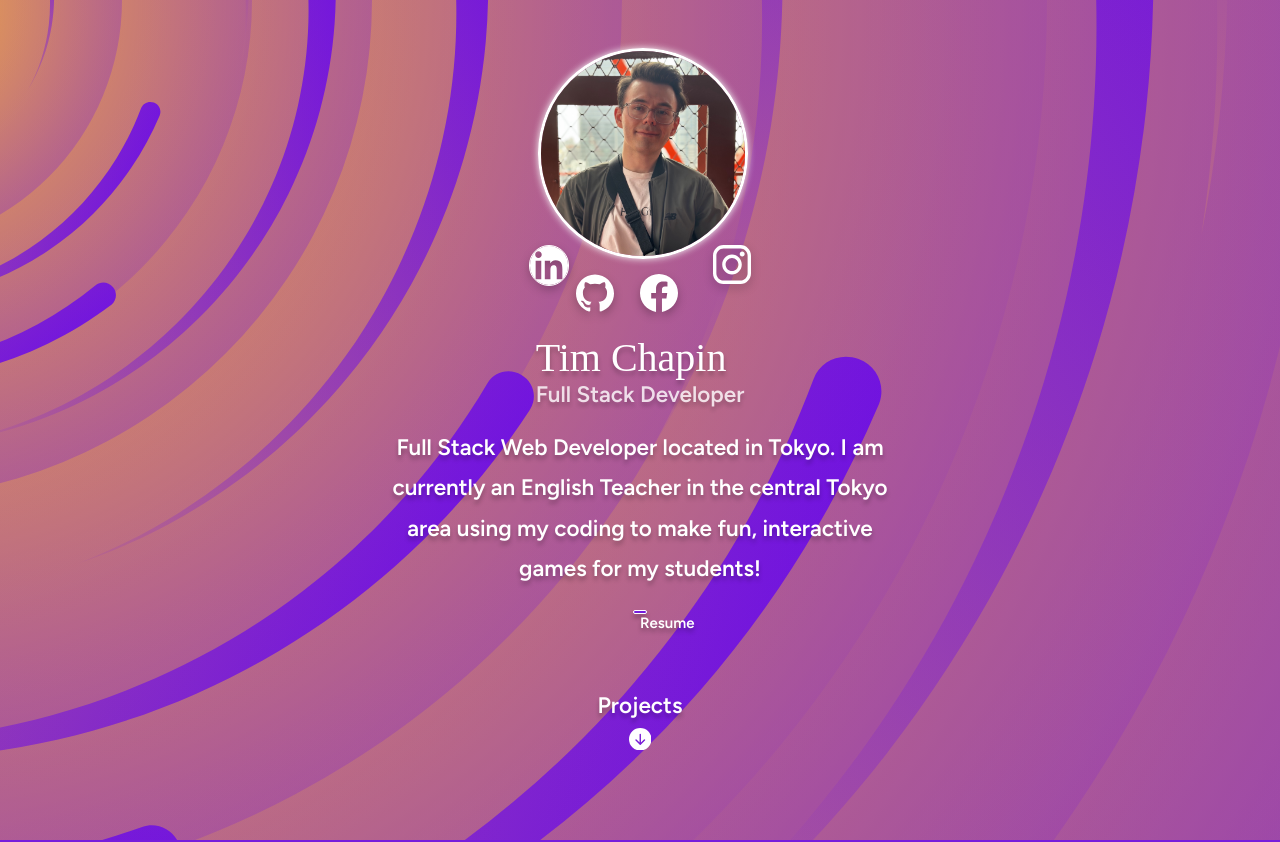
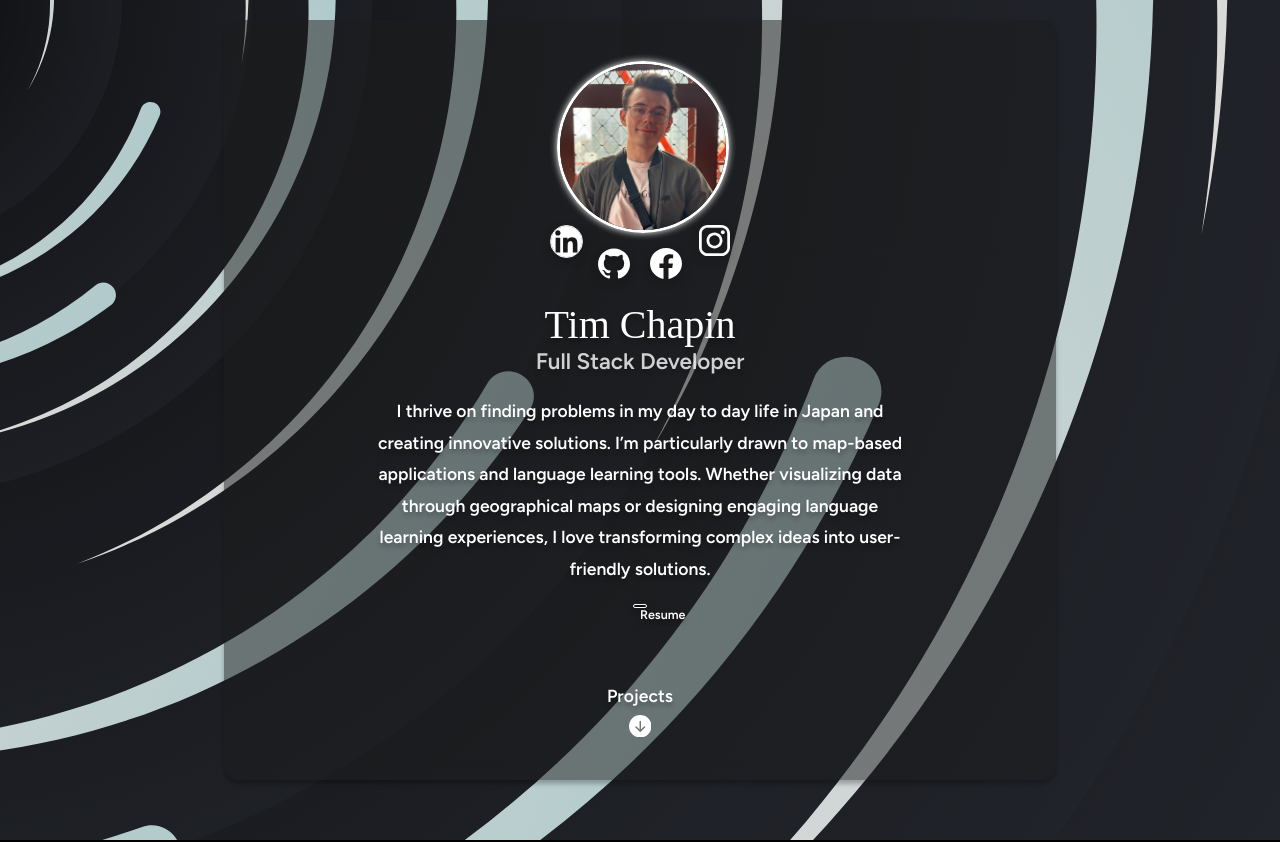
Before and after one commit to timchapin96/portfolio, a React (Vite) app: page / in a window 1280 px wide. Shown: the top 842 px of the page. Built offline with nearby package versions, Linux system fonts and the light colour scheme; a web font is replaced by a local one.

Commit message:
Style corrections for new background

```diff
--- a/src/assets/stylesheets/about_me.scss
+++ b/src/assets/stylesheets/about_me.scss
@@ -18,8 +18,11 @@
   z-index: 1;
 
   .profile {
-    width: inherit;
-    height: 100%;
+    width: 80%;
+    height: 95%;
+    background-color: rgba(29, 29, 29, 0.5);
+    box-shadow: 0 4px 4px rgba(0, 0, 0, 0.25);
+    border-radius: 1.5rem;
     position: relative;
     display: flex;
     justify-content: center;
@@ -36,6 +39,7 @@
 
   .profile-info {
     padding-top: 2rem;
+    text-align: center;
   }
 
   .profile-footer {
@@ -52,7 +56,7 @@
 
   h3 {
     color: white;
-    font-size: var(--font-size-100);
+    font-size: var(--font-size-200);
     opacity: 0.8;
     text-shadow: 0 4px 4px rgba(0, 0, 0, 0.25);
     font-family: 'Figtree', sans-serif;
@@ -75,7 +79,7 @@
     button {
       border: solid 1px white;
       font-size: var(--font-size-500);
-      background-color: rgb(118, 28, 220);
+      background-color: #0A0A0A;
       color: white;
       border-radius: 50px;
       box-shadow: 0 4px 4px rgba(0, 0, 0, 0.25);
@@ -115,10 +119,10 @@
     img:hover {
       cursor: pointer;
       animation: none;
-      box-shadow: 0 9px plum;
+      box-shadow: 0 9px #AAADC4;
     }
     img:active {
-      box-shadow: 0 5px rgb(118, 29, 118);
+      box-shadow: 0 5px #0A0A0A;
       transform: translateY(3px);
     }
   }
@@ -129,6 +133,7 @@
     position: relative;
     display: flex;
     justify-content: space-evenly;
+    text-align: center;
 
     #linkedin,
     #instagram {
@@ -215,7 +220,7 @@
 
     h3,
     p {
-      font-size: 1rem;
+      font-size: var(--font-size-100);
     }
 
     .resume {
@@ -242,6 +247,10 @@
 
 @media screen and (min-width: 900px) and (orientation: landscape) {
   .about-me-card {
+    .profile {
+      width: 65%;
+      height: 95%;
+    }
     h1 {
       font-size: var(--font-size-900);
     }
@@ -251,7 +260,7 @@
     }
 
     p {
-      font-size: var(--font-size-400);
+      font-size: var(--font-size-200);
     }
 
     .resume {
@@ -301,7 +310,7 @@
   }
 
   .summary {
-    width: 40%;
+    width: 65%;
     padding: 2rem 0;
   }
 
@@ -318,7 +327,7 @@
   }
 
   .img-header {
-    width: 20%;
+    width: 25%;
 
     .profile-img {
       padding-bottom: 1vw;
--- a/src/assets/stylesheets/index.scss
+++ b/src/assets/stylesheets/index.scss
@@ -15,7 +15,7 @@
 html {
   height: 100lvh;
   font-size: 62.5%;
-  --font-size-100: 1.5rem;
+  --font-size-100: 1.25rem;
   --font-size-200: 1.75rem;
   --font-size-300: 2rem;
   --font-size-400: 2.25rem;
@@ -34,7 +34,7 @@ body {
     sans-serif;
   -webkit-font-smoothing: antialiased;
   -moz-osx-font-smoothing: grayscale;
-  background-color:  rgb(118, 28, 220);
+  background-color:  rgb(0,0,0);
 }
 
 /* Hide scrollbar for Chrome, Safari and Opera */
--- a/src/assets/stylesheets/projects.scss
+++ b/src/assets/stylesheets/projects.scss
@@ -34,7 +34,8 @@
   justify-content: space-around;
   width: 80%;
   height: 60%;
-  background-color: rgba(0, 0, 0, 0.2);
+  background-color: rgba(29, 29, 29, 0.5);
+  box-shadow: 0 4px 4px rgba(0, 0, 0, 0.25);
   border-radius: 2rem;
   padding: 2rem;
   margin: 1rem;
--- a/src/components/AboutMe.jsx
+++ b/src/components/AboutMe.jsx
@@ -52,7 +52,7 @@ function AboutMe() {
             </div>
             <div className="summary">
               <p id="profile-summary">
-                Full Stack Web Developer located in Tokyo. I am currently an English Teacher in the central Tokyo area using my coding to make fun, interactive games for my students!
+              I thrive on finding problems in my day to day life in Japan and creating innovative solutions. I’m particularly drawn to map-based applications and language learning tools. Whether visualizing data through geographical maps or designing engaging language learning experiences, I love transforming complex ideas into user-friendly solutions.
               </p>
             </div>
           </div>
--- a/src/components/Background.jsx
+++ b/src/components/Background.jsx
@@ -5,15 +5,15 @@ function Background() {
   return (
     <div className="background">
       <svg xmlns='http://www.w3.org/2000/svg' viewBox=''>
-        <rect fill='#6505EE' />
+        <rect fill='#0A0A0A' />
         <defs>
           <radialGradient id='a' gradientUnits='objectBoundingBox'>
-            <stop offset='0' stopColor='#FB3' />
-            <stop offset='1' stopColor='#6505EE' />
+            <stop offset='0' stopColor='#0A0A0A' />
+            <stop offset='1' stopColor='#30343F' />
           </radialGradient>
           <linearGradient id='b' gradientUnits='userSpaceOnUse' x1='0' y1='750' x2='1550' y2='750'>
-            <stop offset='0' stopColor='#b26091' />
-            <stop offset='1' stopColor='#6505EE' />
+            <stop offset='0' stopColor='#F8F3F1' />
+            <stop offset='1' stopColor='#C3DFE0' />
           </linearGradient>
           <path id='s' fill='url(#b)'
             d='M1549.2 51.6c-5.4 99.1-20.2 197.6-44.2 293.6c-24.1 96-57.4 189.4-99.3 278.6c-41.9 89.2-92.4 174.1-150.3 253.3c-58 79.2-123.4 152.6-195.1 219c-71.7 66.4-149.6 125.8-232.2 177.2c-82.7 51.4-170.1 94.7-260.7 129.1c-90.6 34.4-184.4 60-279.5 76.3C192.6 1495 96.1 1502 0 1500c96.1-2.1 191.8-13.3 285.4-33.6c93.6-20.2 185-49.5 272.5-87.2c87.6-37.7 171.3-83.8 249.6-137.3c78.4-53.5 151.5-114.5 217.9-181.7c66.5-67.2 126.4-140.7 178.6-218.9c52.3-78.3 96.9-161.4 133-247.9c36.1-86.5 63.8-176.2 82.6-267.6c18.8-91.4 28.6-184.4 29.6-277.4c0.3-27.6 23.2-48.7 50.8-48.4s49.5 21.8 49.2 49.5c0 0.7 0 1.3-0.1 2L1549.2 51.6z' />
```
Also changed, not shown: public/sun-tornado.svg.
